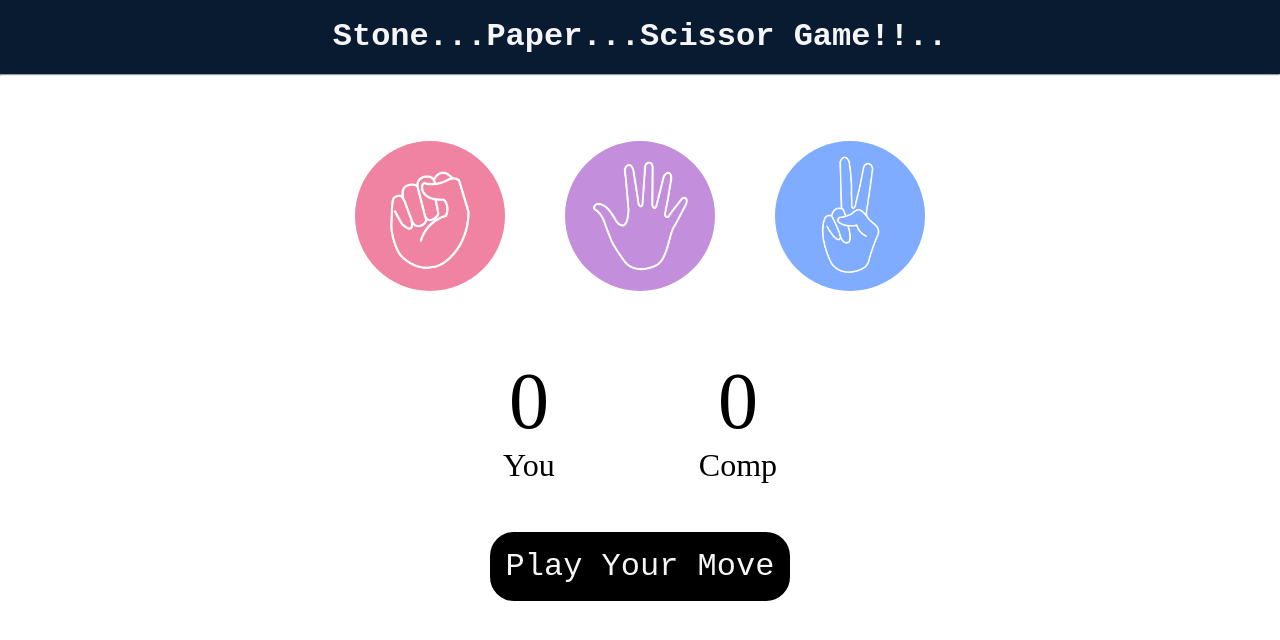
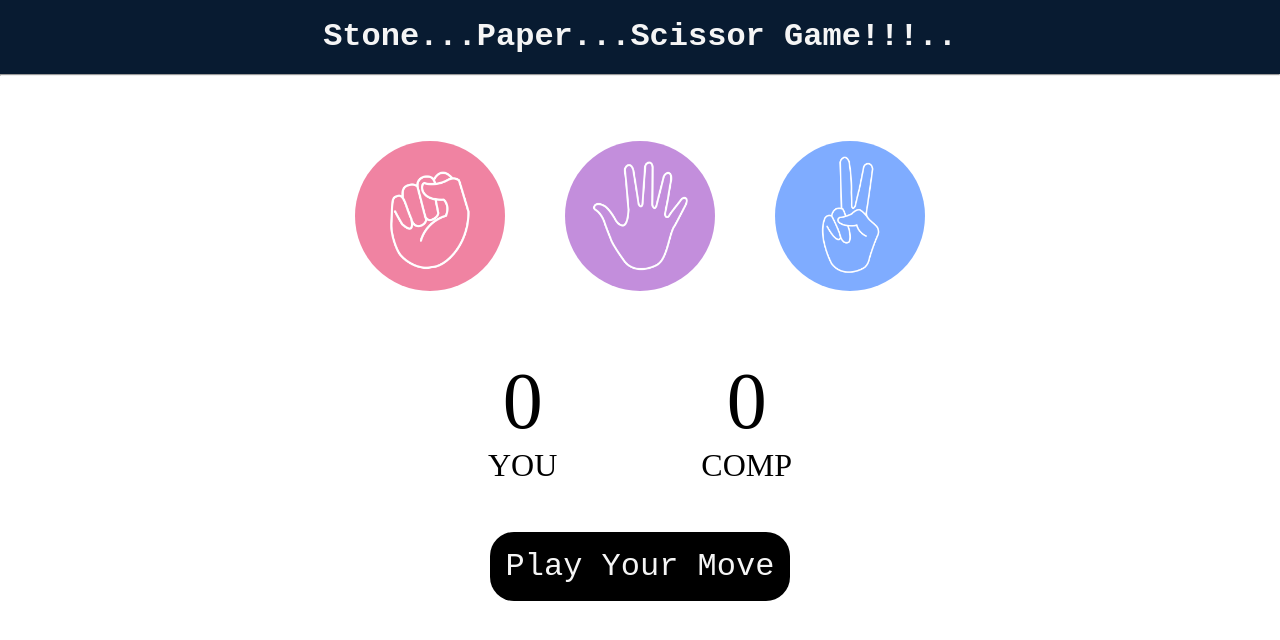
Before and after one commit to miranijay/Stone_Paper_Scissor, a plain HTML site: page index.html in a window 1280 px wide. Drawn offline with Linux system fonts and the light colour scheme.

Commit message:
Update index.html

```diff
--- a/index.html
+++ b/index.html
@@ -3,11 +3,11 @@
 <head>
     <meta charset="UTF-8">
     <meta name="viewport" content="width=device-width, initial-scale=1.0">
-    <title>Stone Paper Scissor Game</title>
+    <title>Stone Paper Scissor</title>
     <link rel="stylesheet" href="style.css">
 </head>
 <body>
-    <h1> Stone...Paper...Scissor Game!!..</h1>
+    <h1> Stone...Paper...Scissor  Game!!!..</h1>
     <hr>
 
     <div class="choices">
@@ -25,11 +25,11 @@
     <div class="score-board">
          <div class="score">
             <p id="user-score">0</p>
-            <p>You</p>
+            <p>YOU</p>
          </div>
          <div class="score">
             <p id="comp-score">0</p>
-            <p>Comp</p>
+            <p>COMP</p>
          </div>
     </div>
 
```
